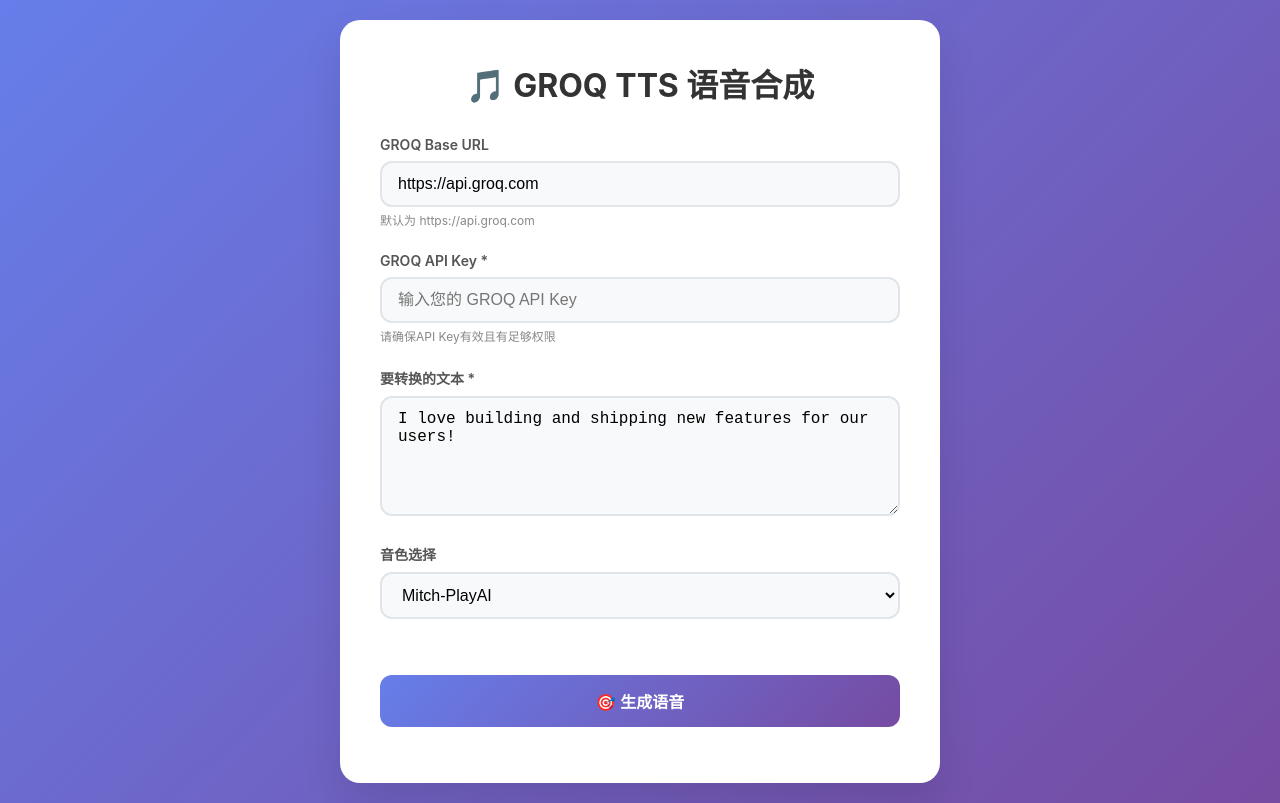
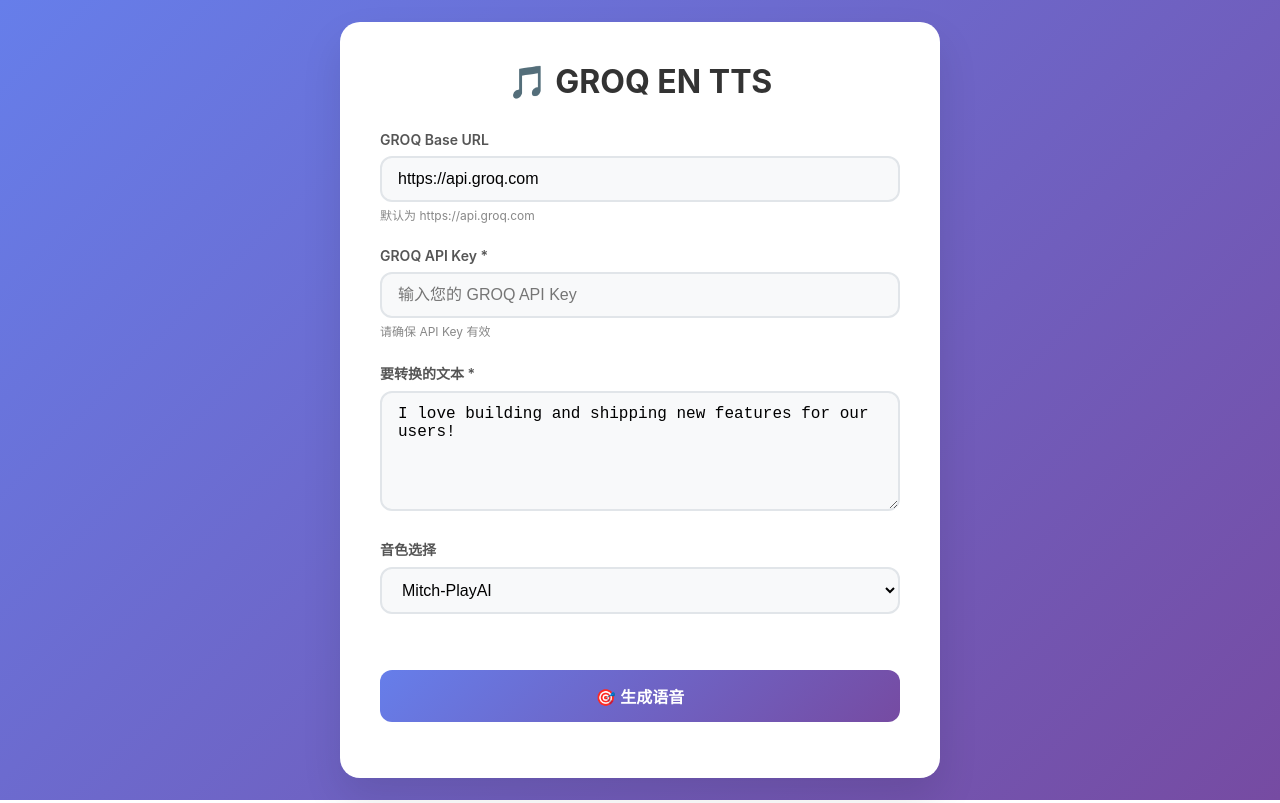
Before and after one commit to jean-raffe/jean-raffe.github.io, a plain HTML site: page basic_tools/tts.html in a window 1280 px wide. Drawn offline with Linux system fonts and the light colour scheme.

Commit message:
Update tts.html

```diff
--- a/basic_tools/tts.html
+++ b/basic_tools/tts.html
@@ -3,7 +3,7 @@
 <head>
     <meta charset="UTF-8">
     <meta name="viewport" content="width=device-width, initial-scale=1.0">
-    <title>GROQ TTS 语音合成工具</title>
+    <title>GROQ TTS - 英文语音合成</title>
     <style>
         * {
             margin: 0;
@@ -276,7 +276,7 @@
 </head>
 <body>
     <div class="container">
-        <h1>🎵 GROQ TTS 语音合成</h1>
+        <h1>🎵 GROQ EN TTS</h1>
 
         <form id="ttsForm">
             <div class="form-group">
@@ -288,7 +288,7 @@
             <div class="form-group">
                 <label for="apiKey">GROQ API Key *</label>
                 <input type="text" id="apiKey" placeholder="输入您的 GROQ API Key" required>
-                <div class="input-hint">请确保API Key有效且有足够权限</div>
+                <div class="input-hint">请确保 API Key 有效</div>
             </div>
 
             <div class="form-group">
```
